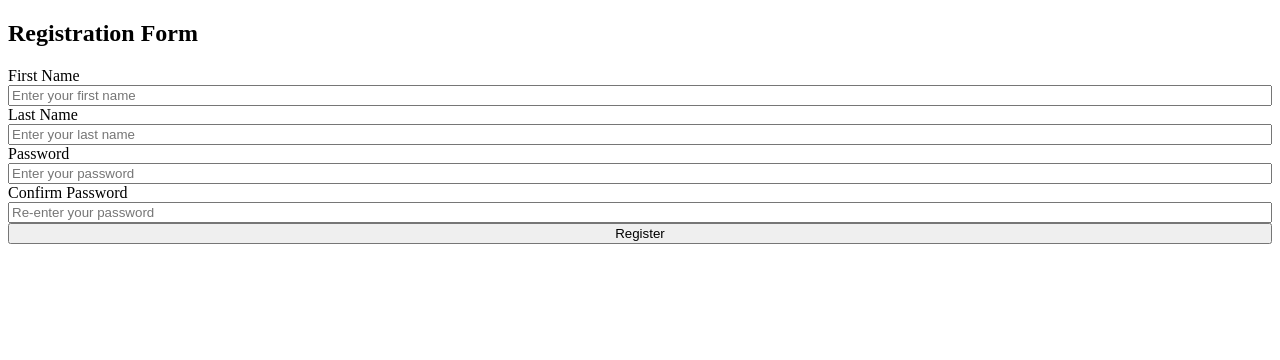
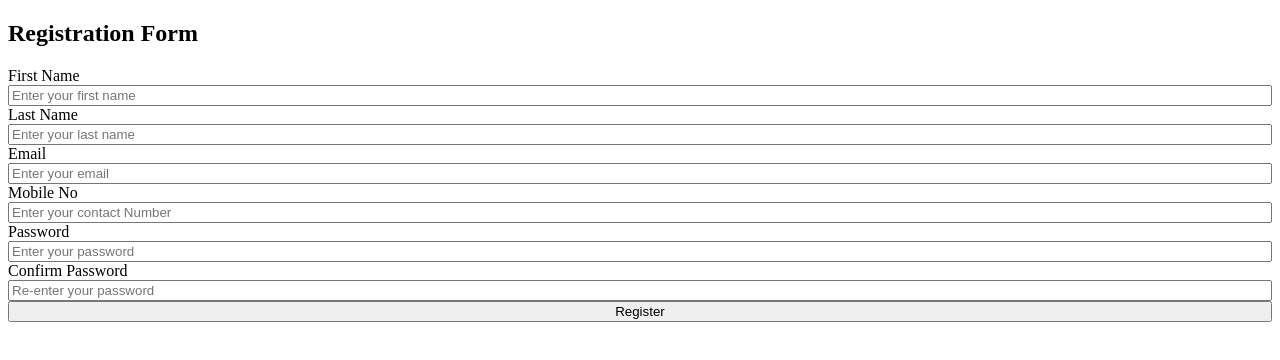
Before and after one commit to BuddhikaManoj/jQuery_Basics, a plain HTML site: page validation.html in a window 1280 px wide. Drawn offline with nearby package versions, Linux system fonts and the light colour scheme.

Commit message:
contact no  and email validation
validate the contact no and email

```diff
--- a/validation.html
+++ b/validation.html
@@ -19,6 +19,12 @@
             <lebel for="lastName">Last Name</lebel>
             <input type="text" name="lastName" id="lastName" placeholder="Enter your last name">
 
+            <lebel for="email">Email</lebel>
+            <input type="email" name="email" id="email" placeholder="Enter your email">
+
+            <lebel for="mobileNo">Mobile No</lebel>
+            <input type="number" name="mobileNo" id="mobileNo" placeholder="Enter your contact Number">
+
             <lebel>Password</lebel>
             <input type="password" name="password" id="password" placeholder="Enter your password">
 
--- a/validation.js
+++ b/validation.js
@@ -4,6 +4,17 @@ $(function() {
             firstName: "required",
 
             lastName: "required",
+
+            email: {
+                required: true,
+                email: true
+            },
+
+            mobileNo: {
+                required: true,
+                maxlength: 10,
+                minlength: 10
+            },
 
             password: {
                 required: true,
@@ -22,6 +33,17 @@ $(function() {
 
             lastName: "Please enter your last Name",
 
+            email: {
+                required: "Please provide an email",
+                email: "Please enter a valid email"
+            },
+
+            mobileNo: {
+                required: "Please enter a contact number",
+                minlength: "10 Numbers required",
+                maxlength: "Please enter no more than 10 numbers"
+            },
+
             password: {
                 required: "Please provide a password",
                 minlength: "Your password must consist of at leaset 5 characters",
```
